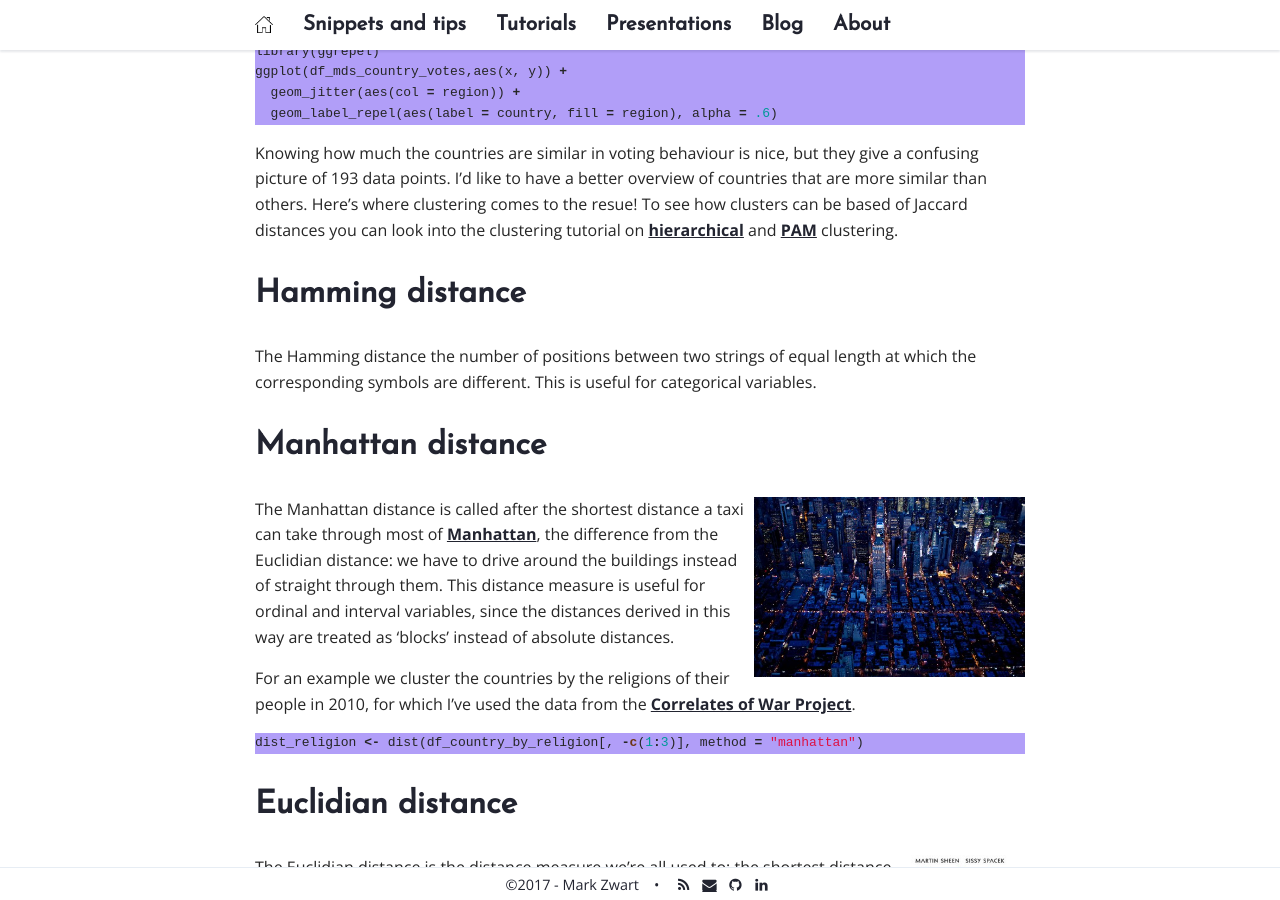
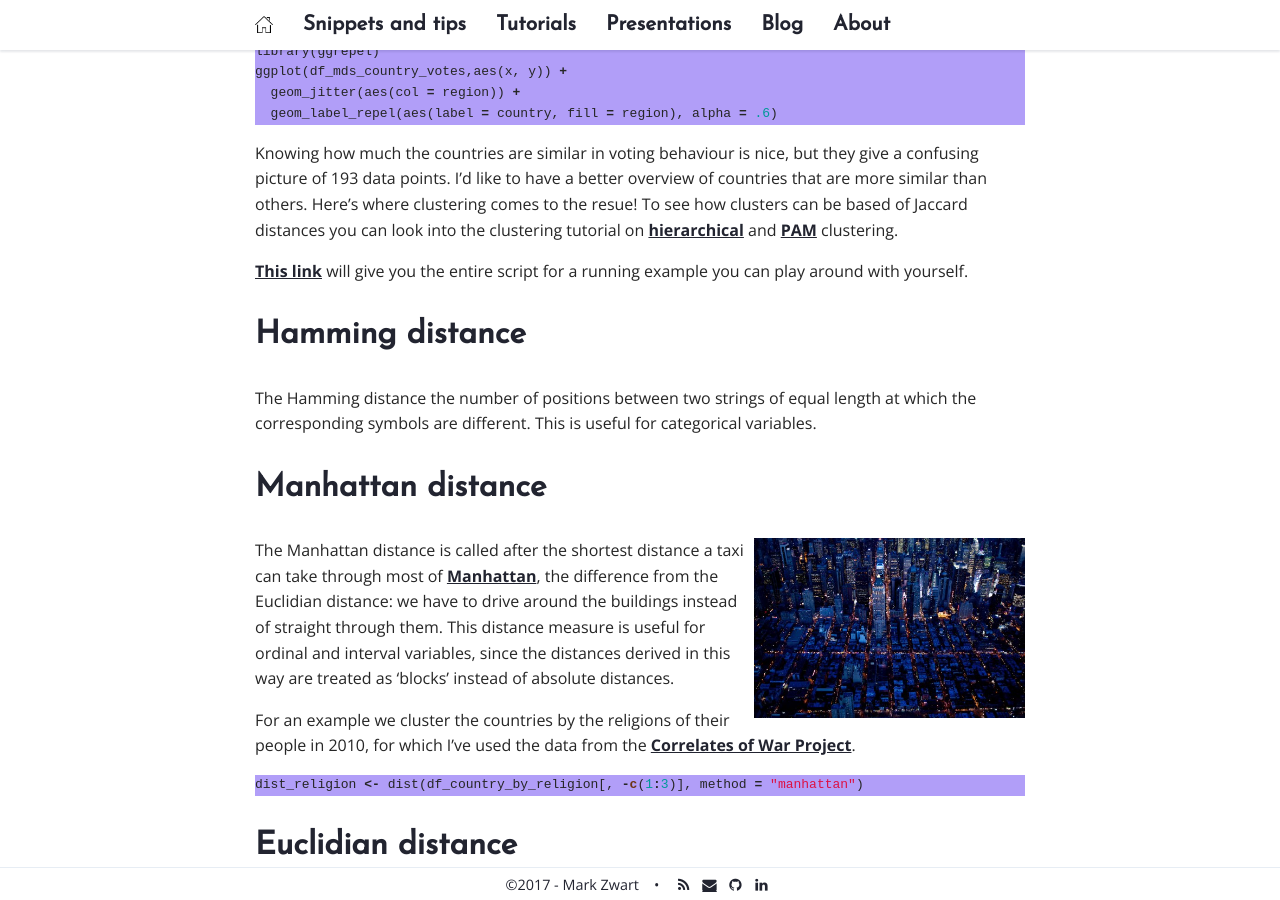
Before and after one commit to mark-me/mark-me.github.io, a Jekyll site: the page built from _pages/tutorials/distance-measures/distance-measures.md, in a window 1280 px wide and 900 px high, scrolled down 2822 px. Built offline with Jekyll 4.4.1, drawn with Linux system fonts in a browser that asks for light colours; nearby versions of some CDN libraries; comment, search, counter and statistics services are not loaded.

Commit message:
Update distance-measures.md

````diff
--- a/_pages/tutorials/distance-measures/distance-measures.md
+++ b/_pages/tutorials/distance-measures/distance-measures.md
@@ -80,8 +80,9 @@
   geom_jitter(aes(col = region)) +
   geom_label_repel(aes(label = country, fill = region), alpha = .6)
 ```
+Knowing how much the countries are similar in voting behaviour is nice, but they give a confusing picture of 193 data points. I'd like to have a better overview of countries that are more similar than others. Here's where clustering comes to the resue! To see how clusters can be based of Jaccard distances you can look into the clustering tutorial on [hierarchical](/clustering-mds/#hierarchical-clustering) and [PAM](/clustering-mds/#pam-for-jaccard-distances) clustering.
 
-Knowing how much the countries are similar in voting behaviour is nice, but they give a confusing picture of 193 data points. I'd like to have a better overview of countries that are more similar than others. Here's where clustering comes to the resue! To see how clusters can be based of Jaccard distances you can look into the clustering tutorial on [hierarchical](/clustering-mds/#hierarchical-clustering) and [PAM](/clustering-mds/#pam-for-jaccard-distances) clustering.
+[This link](https://raw.githubusercontent.com/mark-me/mark-me.github.io/master/_pages/tutorials/distance-measures/jaccard-distance.R) will give you the entire script for a running example you can play around with yourself.
 
 # Hamming distance
 
````
